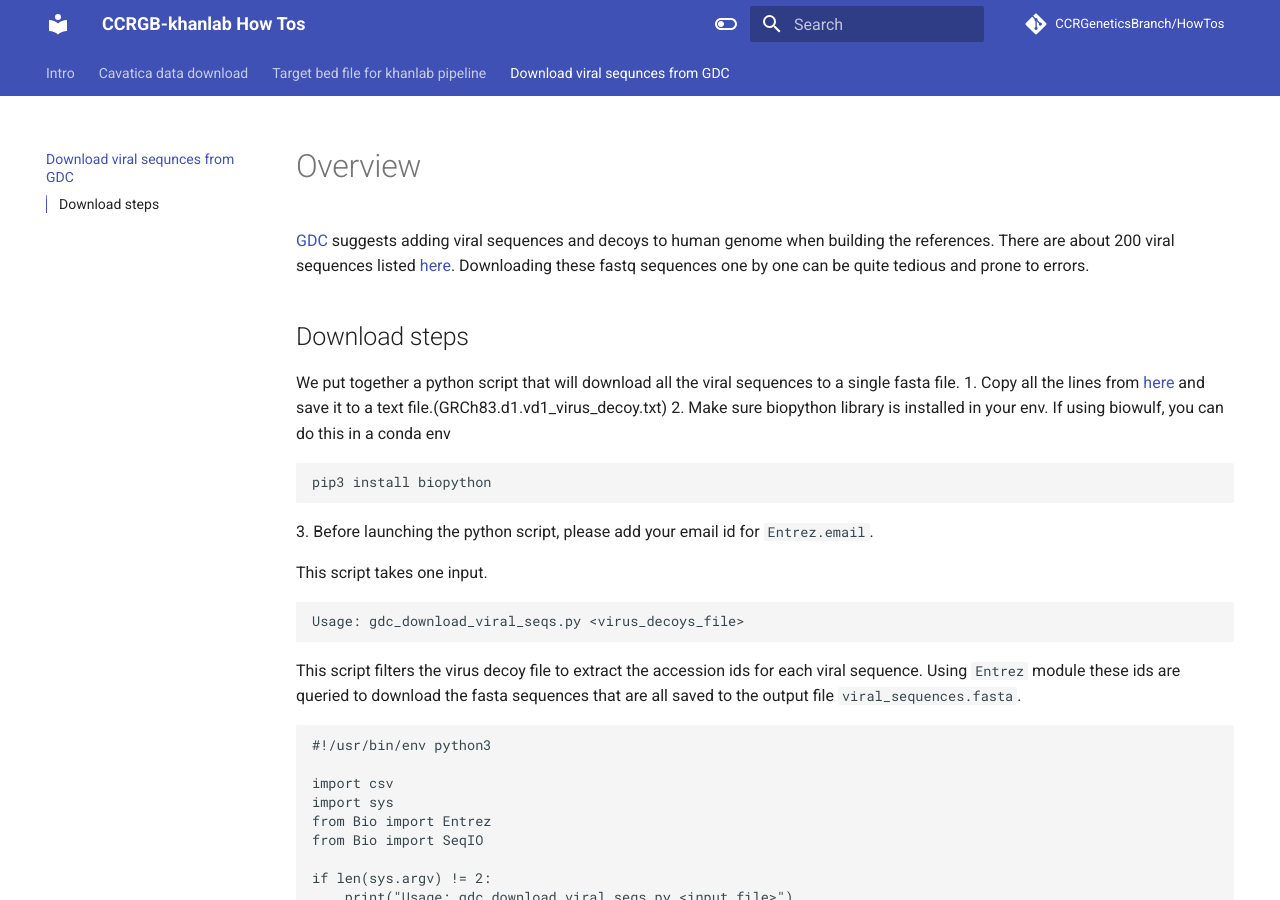
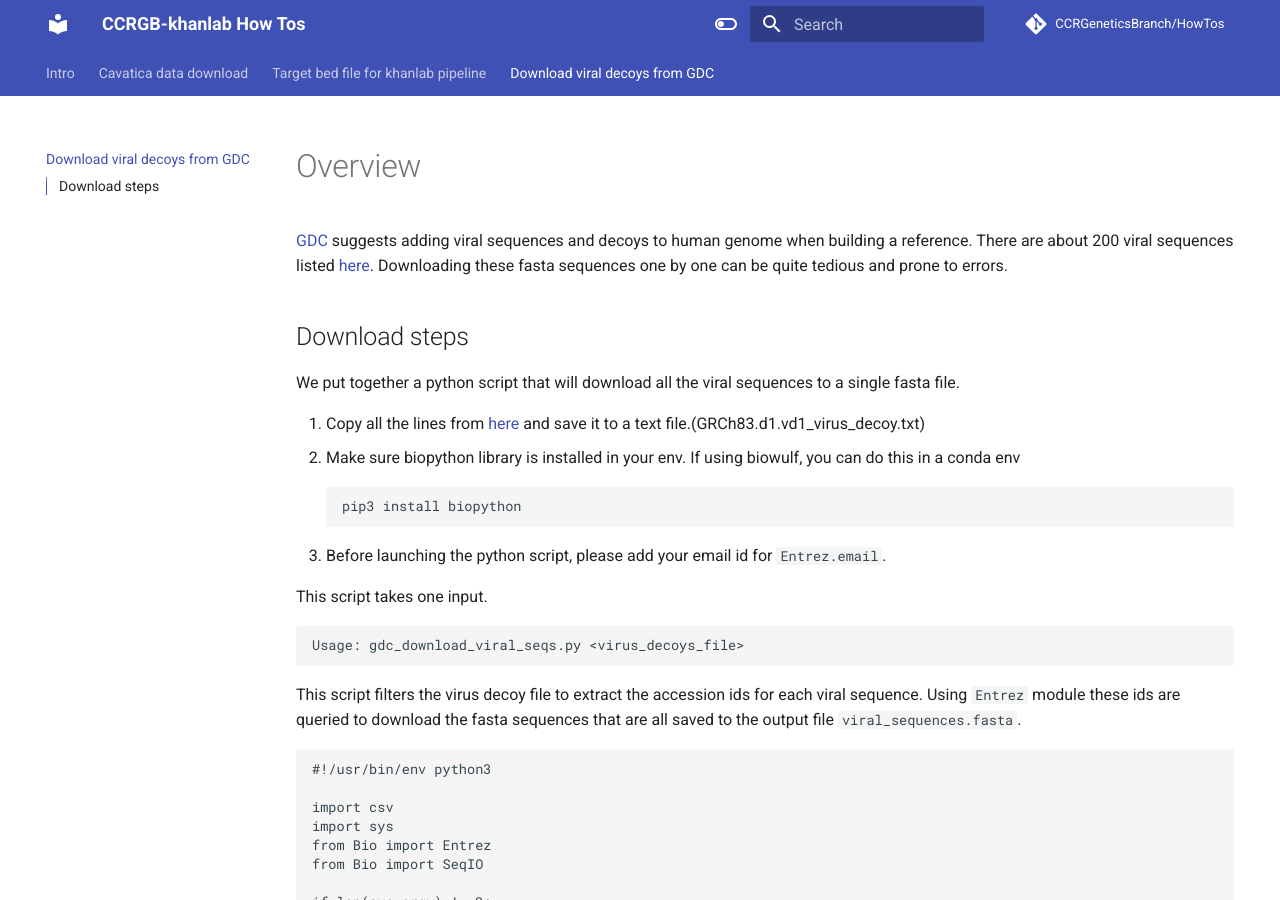
Before and after one commit to CCRGeneticsBranch/HowTos, an MkDocs documentation site: the page built from docs/Viralsequences_download.md, in a window 1280 px wide and 900 px high. Built offline with MkDocs 1.6.1 and Material for MkDocs 9.7.7, drawn with Linux system fonts in a browser that asks for light colours; comment, search, counter and statistics services are not loaded; the version menu is left out.

Commit message:
feat: Fixed typos in the doc

````diff
--- a/docs/Viralsequences_download.md
+++ b/docs/Viralsequences_download.md
@@ -1,10 +1,11 @@
 #Overview
 
-[GDC](https://portal.gdc.cancer.gov/) suggests adding viral sequences and decoys to human genome when building the references. There are about 200 viral sequences listed [here](https://gdc.cancer.gov/system/files/public/file/GRCh83.d1.vd1_virus_decoy.txt). Downloading these fastq sequences one by one can be quite tedious and prone to errors.
+[GDC](https://portal.gdc.cancer.gov/) suggests adding viral sequences and decoys to human genome when building a reference. There are about 200 viral sequences listed [here](https://gdc.cancer.gov/system/files/public/file/GRCh83.d1.vd1_virus_decoy.txt). Downloading these fasta sequences one by one can be quite tedious and prone to errors.
 
 ##Download steps
 
 We put together a python script that will download all the viral sequences to a single fasta file.
+
 1. Copy all the lines from [here](https://gdc.cancer.gov/system/files/public/file/GRCh83.d1.vd1_virus_decoy.txt) and save it to a text file.(GRCh83.d1.vd1_virus_decoy.txt)
 2. Make sure biopython library is installed in your env. If using biowulf, you can do this in a conda env
 ```
--- a/mkdocs.yaml
+++ b/mkdocs.yaml
@@ -97,4 +97,4 @@ nav:
   - Cavatica data download:
     - Accessing the data: Cavatica/Overview.md
   - Target bed file for khanlab pipeline: bedfile_formatting.md
-  - Download viral sequnces from GDC: Viralsequences_download.md
+  - Download viral decoys from GDC: Viralsequences_download.md
````
